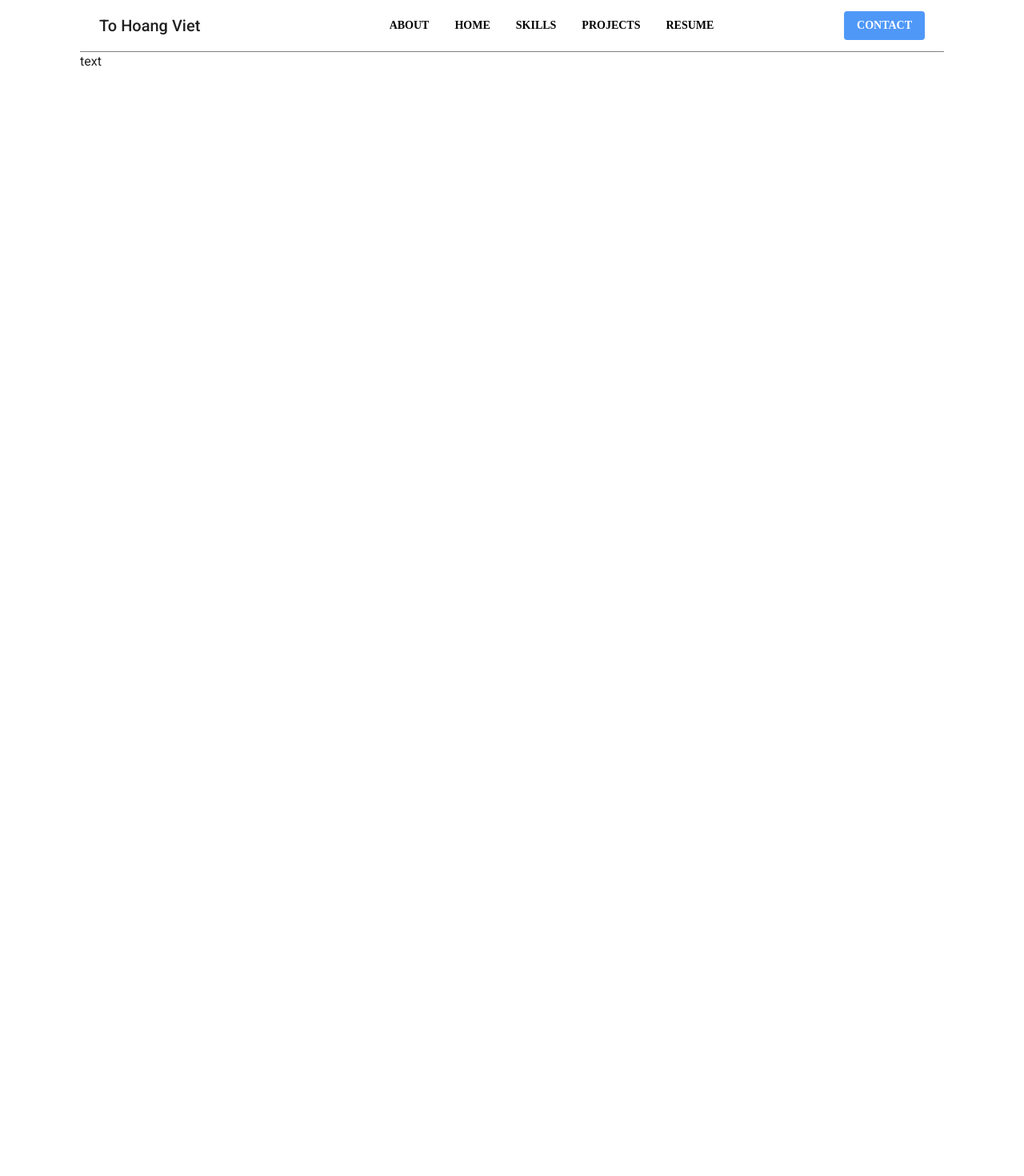
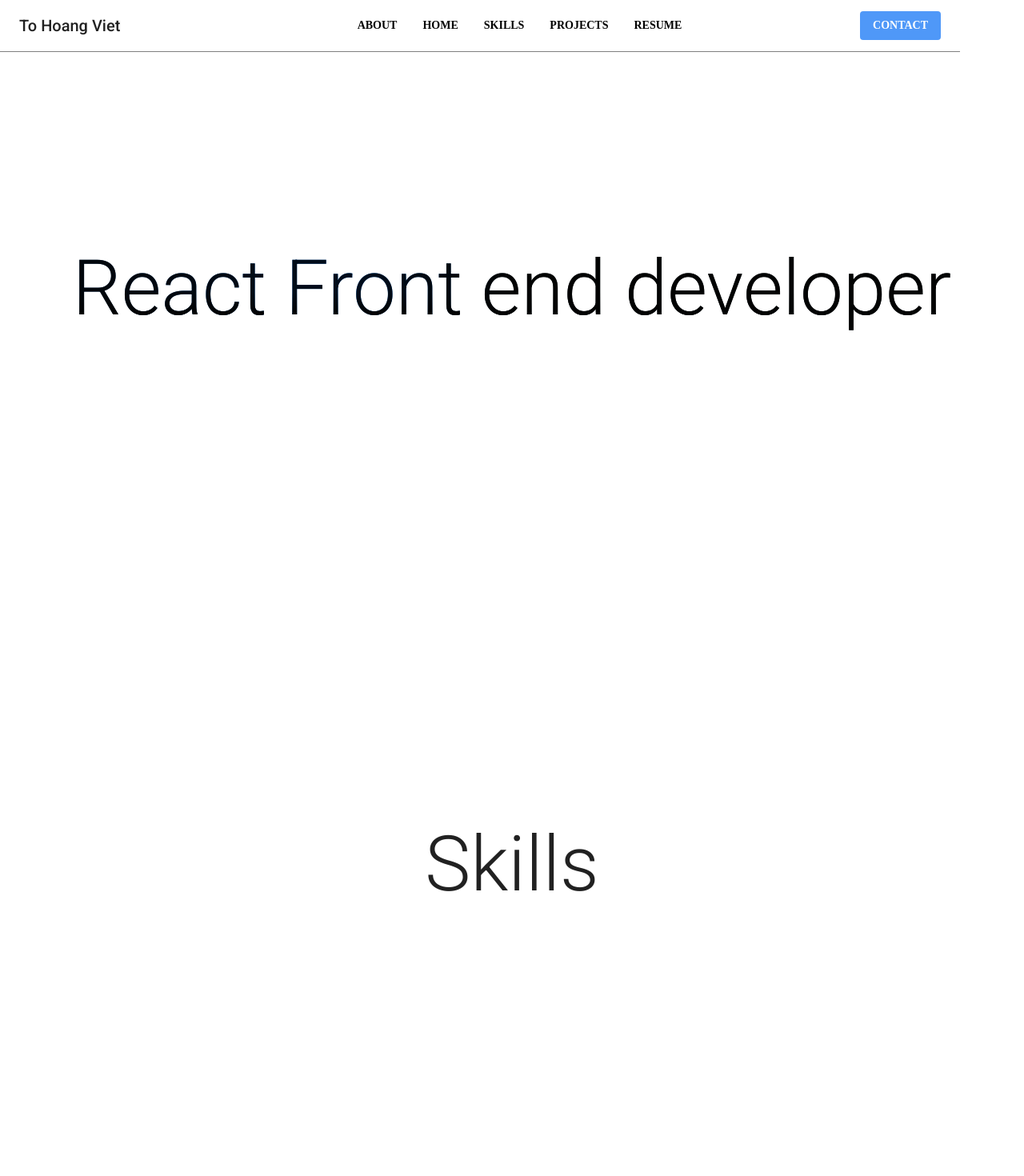
Before and after one commit to toho36/nextjs-portfolio, a Next.js app: page / in a window 1280 px wide. Shown: the top 1470 px of the page at 80% size. Before the commit the page ends 800 px from the top, so only its background shows below. Built offline with nearby package versions, Linux system fonts and the light colour scheme.

Commit message:
added pages

```diff
--- a/components/Layout/MainNavigation.tsx
+++ b/components/Layout/MainNavigation.tsx
@@ -35,14 +35,21 @@ export default function MainNavigation({
     router.push(href); // Use router.push to navigate
   };
   return (
-    <Box sx={{ padding: '0 100px' }}>
+    <Box>
+      <Box
+        position="fixed"
+        sx={{
+          position: 'fixed',
+
+          width: '100%',
+        }}
+      >
         <AppBar
           color="transparent"
-        position="sticky"
+          position="relative"
           elevation={0}
           sx={{
             borderBottom: '1px solid grey',
-          width: '100%',
             maxWidth: '1200px',
           }}
         >
@@ -75,10 +82,17 @@ export default function MainNavigation({
             </Box>
           </Toolbar>
         </AppBar>
+      </Box>
 
+      <Box
+        sx={{
+          justifyContent: 'center',
+          display: 'flex',
+        }}
+      >
         <AboutModal isOpen={isModalOpen} onClose={handleCloseModal} />
-
         {children}
+      </Box>
     </Box>
   );
 }
--- a/components/Main.tsx
+++ b/components/Main.tsx
@@ -1,8 +1,36 @@
+import { Box, Typography } from '@mui/material';
 import Link from 'next/link';
 import React from 'react';
 
 const Main = () => {
-  return <section> main Section</section>;
+  return (
+    <section>
+      <Box
+        sx={{
+          display: 'flex',
+          justifyContent: 'center',
+          alignItems: 'center',
+          height: '90vh',
+        }}
+      >
+        <Typography
+          variant="h1"
+          sx={{
+            background:
+              'linear-gradient(0deg, #11181c 20%, rgba(17, 24, 28, 0) 45%), linear-gradient(90deg, #0f3058 0%, #006adc 33.333%, #11181c 50%, #11181c 100%)',
+            backgroundRepeat: 'no-repeat',
+            WebkitBackgroundClip: 'text',
+            backgroundClip: 'text',
+            MozBackgroundClip: 'text',
+            WebkitAnimation: 'intro-gradient 1.8s ease backwards',
+            animation: 'intro-gradient 1.8s ease backwards',
+          }}
+        >
+          React Front end developer
+        </Typography>
+      </Box>
+    </section>
+  );
 };
 
 export default Main;
--- a/components/Projects.tsx
+++ b/components/Projects.tsx
@@ -1,7 +1,21 @@
 import React from 'react';
+import { Box, Typography } from '@mui/material';
 
 const Projects = () => {
-  return <section>Projects</section>;
+  return (
+    <section id="projects">
+      <Box
+        sx={{
+          display: 'flex',
+          justifyContent: 'center',
+          alignItems: 'center',
+          height: '90vh',
+        }}
+      >
+        <Typography variant="h1">Projects</Typography>
+      </Box>
+    </section>
+  );
 };
 
 export default Projects;
--- a/components/Skills.tsx
+++ b/components/Skills.tsx
@@ -1,7 +1,21 @@
+import { Box, Typography } from '@mui/material';
 import Image from 'next/image';
 import React from 'react';
 
 const Skills = () => {
-  return <section>Skills</section>;
+  return (
+    <section id="skills">
+      <Box
+        sx={{
+          display: 'flex',
+          justifyContent: 'center',
+          alignItems: 'center',
+          height: '90vh',
+        }}
+      >
+        <Typography variant="h1">Skills</Typography>
+      </Box>
+    </section>
+  );
 };
 export default Skills;
--- a/pages/index.tsx
+++ b/pages/index.tsx
@@ -7,7 +7,9 @@ import Main from '../components/Main';
 export default function Home() {
   return (
     <main>
-      <section>text</section>
+      <Main />
+      <Skills />
+      <Projects />
     </main>
   );
 }
```
Lines whose indentation alone changed are shown as unchanged.
